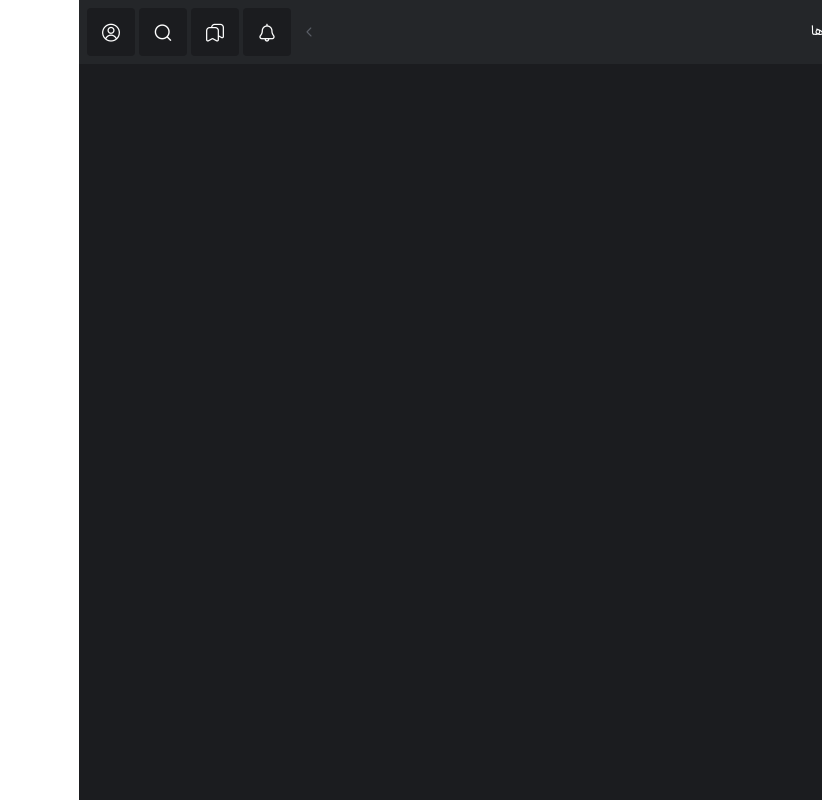
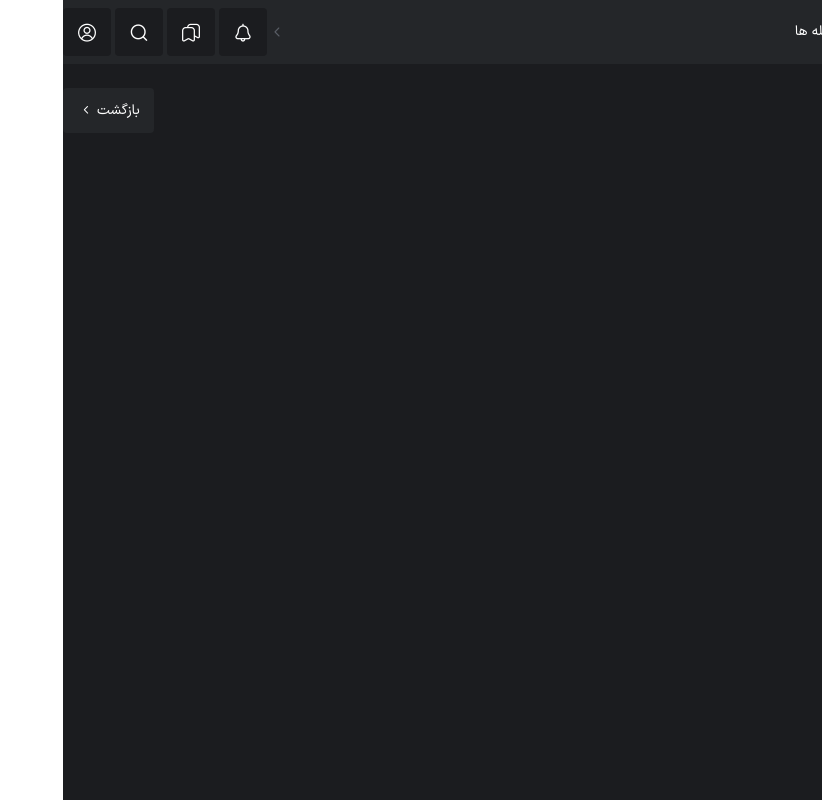
Before and after one commit to mahshidshojaei/Movie-task, a Vue app: page / in a window 1280 px wide. Shown: the whole page, without its empty margins (458-1280 px from the left). Built offline with nearby package versions, Linux system fonts and the light colour scheme.

Commit message:
feat(button): add back button with arrow icon

```diff
--- a/src/layouts/Master.vue
+++ b/src/layouts/Master.vue
@@ -3,9 +3,7 @@ const menuIcons = ["notification", "save-2", "magnifier", "profile-circle"];
 </script>
 
 <template>
-  <!-- بک‌گراند کل صفحه -->
   <div class="layout flex flex-col h-screen bg-[#1B1C1F]">
-    <!-- کل محتوا داخل container -->
     <div class="bg-[#242629]">
       <div class="container flex flex-col flex-1 justify-center">
         <div class="flex items-center justify-between">
@@ -31,8 +29,8 @@ const menuIcons = ["notification", "save-2", "magnifier", "profile-circle"];
             </div>
           </div>
           <div class="flex gap-[4px] items-center">
-                <i class="ki-filled ki-left text-[#5A5E66] text-[12px]"></i>
-            <div class="flex gap-[4px] p-[8px]">
+            <i class="ki-filled ki-left text-[#5A5E66] text-[12px]"></i>
+            <div class="flex gap-[4px] py-[8px]">
               <div v-for="(icon, index) in menuIcons" :key="index">
                 <div
                   class="bg-[#1B1C1F] w-[48px] h-[48px] rounded-[4px] flex items-center justify-center"
@@ -47,8 +45,7 @@ const menuIcons = ["notification", "save-2", "magnifier", "profile-circle"];
         </div>
       </div>
     </div>
-    <!-- محتوای صفحات -->
-    <main class="flex-1 py-6 text-white">
+    <main class="flex-1 py-6 text-white container">
       <router-view />
     </main>
   </div>
--- a/src/pages/Index.vue
+++ b/src/pages/Index.vue
@@ -1,4 +1,12 @@
 <script></script>
 <template>
-       <div>cfghjk</div>
+       <div class="flex flex-col">
+              <div class="text-end">
+                     <button class="bg-[#242629] rounded-[4px] text-[14px] px-[14px] py-[12px]">
+                            <span>بازگشت</span>
+                            <i class="ki-filled ki-left text-[10px] mr-[2px] p-1"></i>
+                     </button>
+              </div>
+
+       </div>
 </template>
```
